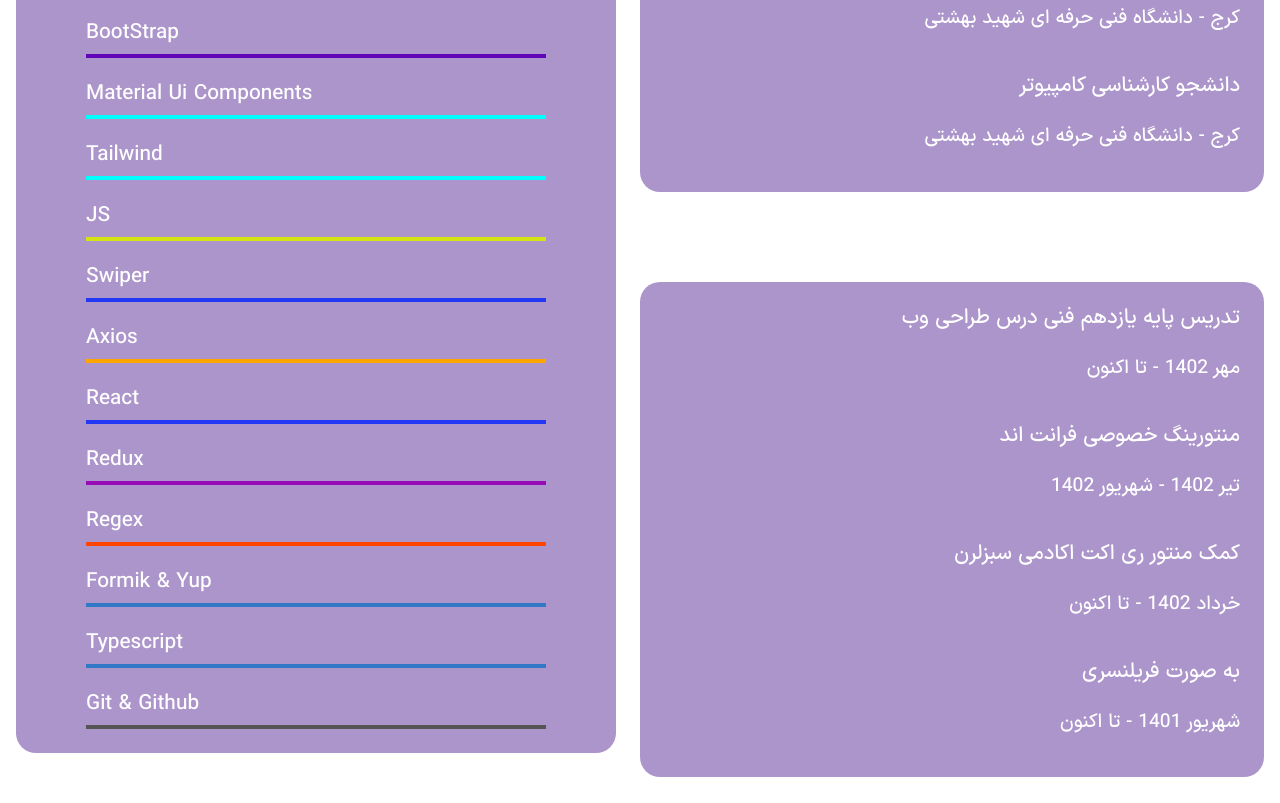
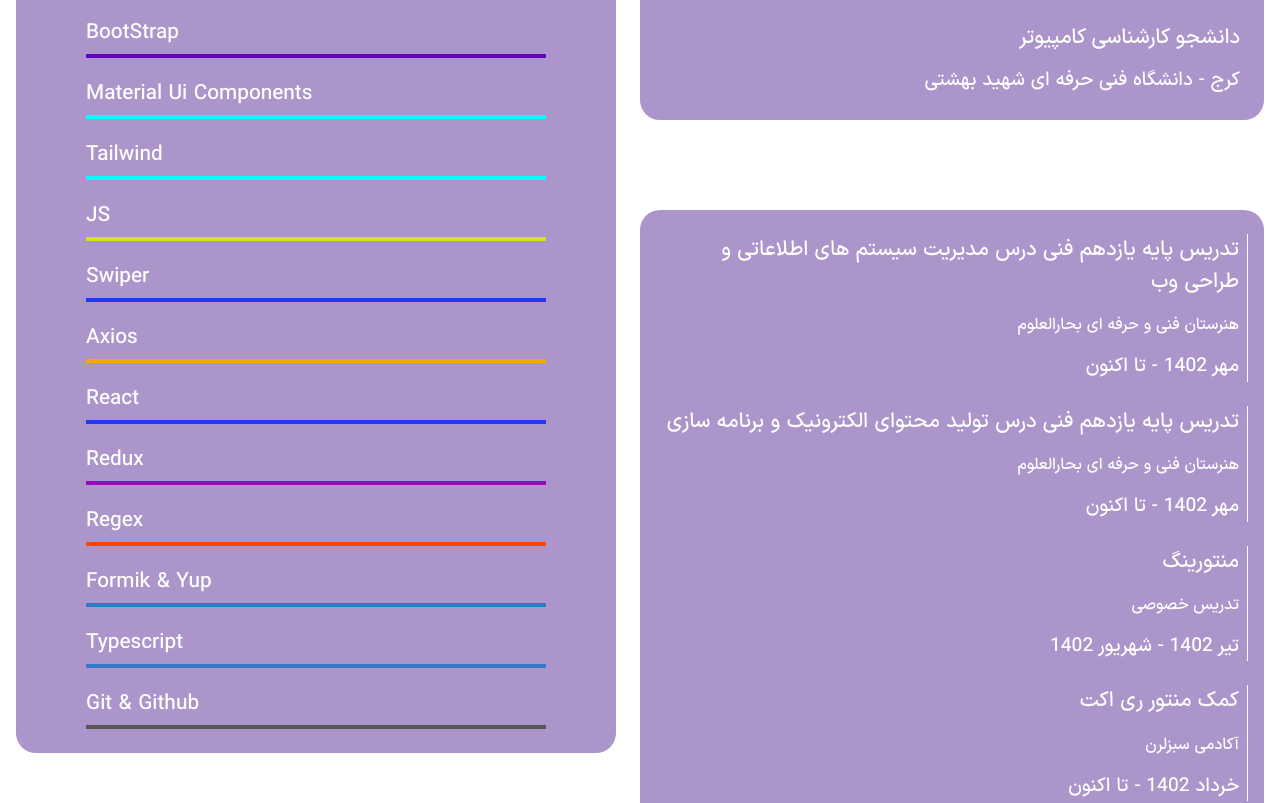
Before and after one commit to mohammadEbrahimzadeh/myResume, a React (Create React App) app: page /#/ in a window 1280 px wide. Shown: the part 1044-1847 px from the top of the page. Built offline with nearby package versions, Linux system fonts and the light colour scheme.

Commit message:
update jobs

```diff
--- a/src/Components/Header/Header.jsx
+++ b/src/Components/Header/Header.jsx
@@ -18,7 +18,7 @@
         </p>
         <a
           target="_blank"
-          href="https://drive.google.com/file/d/1BojVZfbhCkHcPGRWK7P8Qq4Gwto1NRCY/view?usp=drivesdk"
+          href="https://drive.google.com/file/d/1DXwW5ygop06Z2yl1_qknPogwFHjn7_69/view?usp=drivesdk"
         >
           <button className="p-2">دریافت رزومه</button>
         </a>
--- a/src/Components/Skills/Skills.jsx
+++ b/src/Components/Skills/Skills.jsx
@@ -151,22 +151,34 @@
           <h2 className="pb-3 text-center"> سوابق کاری</h2>{" "}
           <div
             className="list-unstyled rightSub w-100 gap-sm-4 d-flex flex-column
-          align-items-center justify-content-center gap-2 p-4"
+          align-items-center justify-content-center gap-3 px-3 py-4"
           >
-            <li className=" w-100 gap-sm-3 d-flex flex-column">
-              <h3 className="text-end">تدریس پایه یازدهم فنی درس طراحی وب</h3>
+            <li className=" w-100  d-flex flex-column  border-1  border-end  gap-3  border-white px-2  ">
+              <h3 className="JoBItemTitle  text-end">
+                تدریس پایه یازدهم فنی درس مدیریت سیستم های اطلاعاتی و طراحی وب
+              </h3>
+              <p className="fs-6  text-end">هنرستان فنی و حرفه ای بحارالعلوم</p>
               <p className="text-end ">مهر 1402 - تا اکنون</p>
             </li>{" "}
-            <li className=" w-100 gap-sm-3 d-flex flex-column">
-              <h3 className="text-end">منتورینگ خصوصی فرانت اند</h3>
+            <li className=" w-100  d-flex flex-column  border-1  border-end  gap-3  border-white px-2  ">
+              <h3 className="JoBItemTitle  text-end">
+                تدریس پایه یازدهم فنی درس تولید محتوای الکترونیک و برنامه سازی
+              </h3>
+              <p className="fs-6  text-end">هنرستان فنی و حرفه ای بحارالعلوم</p>
+              <p className="text-end ">مهر 1402 - تا اکنون</p>
+            </li>{" "}
+            <li className=" w-100  d-flex flex-column  border-1  border-end  gap-3  border-white px-2  ">
+              <h3 className="JoBItemTitle  text-end">منتورینگ</h3>
+              <p className="fs-6  text-end">تدریس خصوصی</p>
               <p className="text-end ">تیر 1402 - شهریور 1402</p>
             </li>{" "}
-            <li className=" w-100 gap-sm-3 d-flex flex-column">
-              <h3 className="text-end">کمک منتور ری اکت اکادمی سبزلرن</h3>
+            <li className=" w-100  d-flex flex-column  border-1  border-end  gap-3  border-white px-2  ">
+              <h3 className="JoBItemTitle  text-end"> کمک منتور ری اکت</h3>
+              <p className="fs-6  text-end">آکادمی سبزلرن</p>
               <p className="text-end ">خرداد 1402 - تا اکنون</p>
             </li>{" "}
-            <li className=" w-100 gap-sm-3 d-flex flex-column">
-              <h3 className="text-end">به صورت فریلنسری</h3>
+            <li className=" w-100 gap-sm-3 d-flex flex-column  border-1  border-end      border-white  px-2 ">
+              <h3 className="JoBItemTitle text-end">به صورت فریلنسری</h3>
               <p className="text-end ">شهریور 1401 - تا اکنون</p>
             </li>{" "}
           </div>
--- a/src/Components/Skills/_Skills.scss
+++ b/src/Components/Skills/_Skills.scss
@@ -3,6 +3,14 @@
     .rightSub {
       background-color: rgba(59, 4, 131, 0.421);
       border-radius: 20px;
+      p,
+      h3 {
+        padding: 0 !important;
+        margin: 0 !important;
+      }
+      .JoBItemTitle {
+        line-height: 1.5;
+      }
     }
   }
   .left {
--- a/src/base.css
+++ b/src/base.css
@@ -120,6 +120,14 @@
 .Skills .right .rightSub {
   background-color: rgba(59, 4, 131, 0.421);
   border-radius: 20px;
+}
+.Skills .right .rightSub p,
+.Skills .right .rightSub h3 {
+  padding: 0 !important;
+  margin: 0 !important;
+}
+.Skills .right .rightSub .JoBItemTitle {
+  line-height: 1.5;
 }
 .Skills .left .leftSub {
   background-color: rgba(59, 4, 131, 0.421);
```
Also changed, not shown: 1 other file (tests, documents, lock files or other folders).
